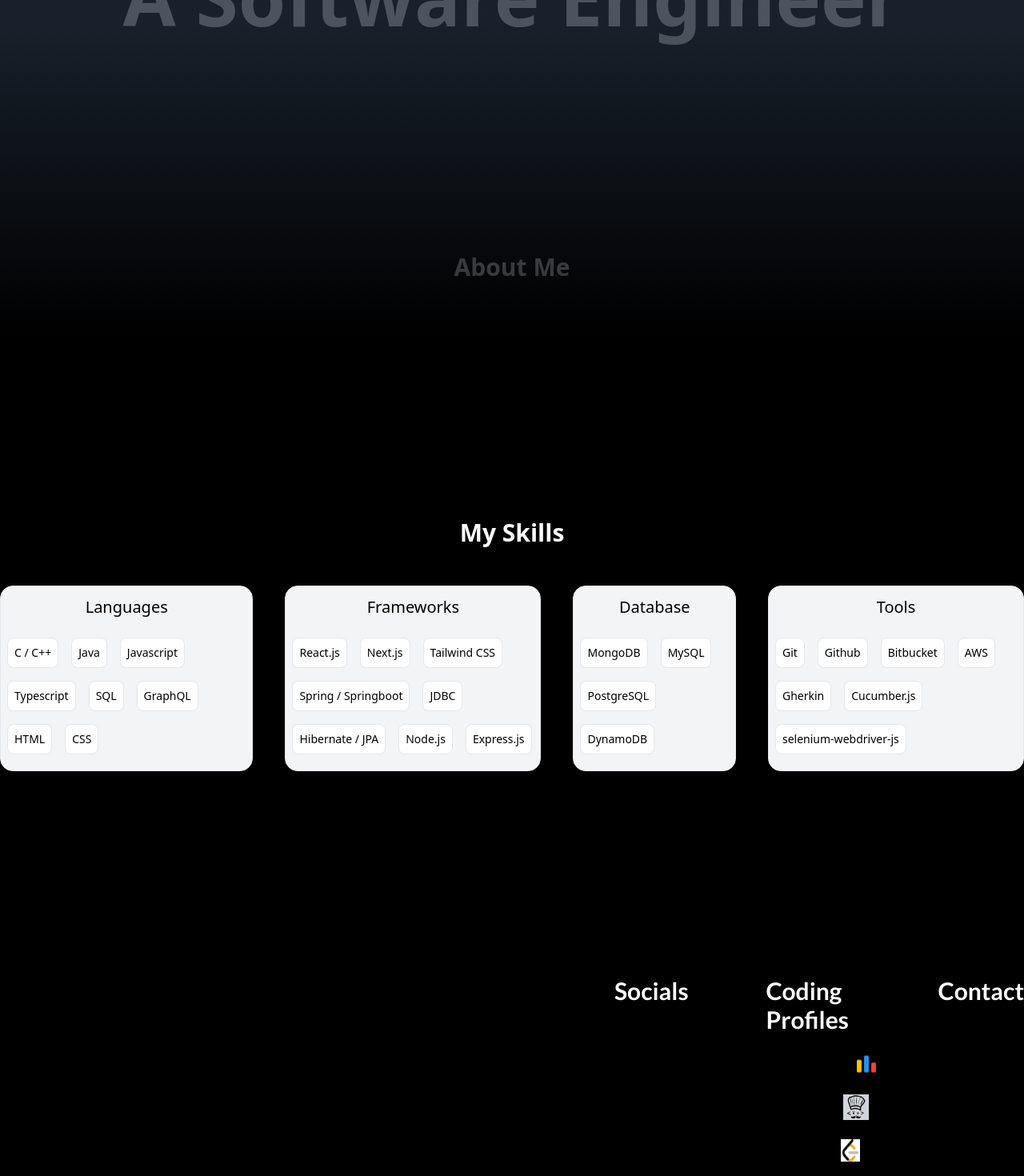
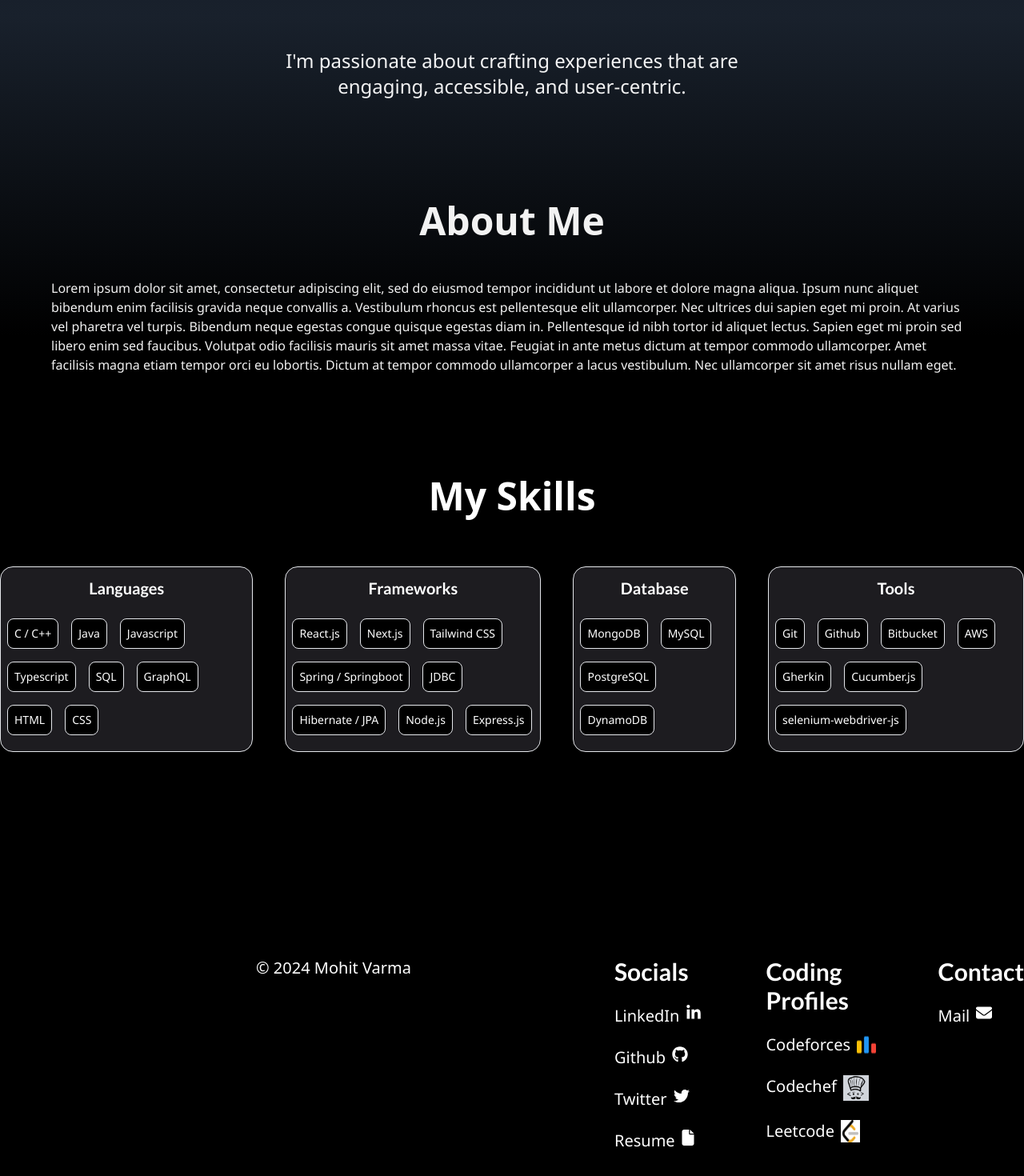
Before and after one commit to n0IQ/Portfolio, a Next.js app: page / in a window 1280 px wide. Shown: the part 380-1850 px from the top of the page at 80% size. Built offline with nearby package versions, Linux system fonts and the light colour scheme; a web font is replaced by a local one.

Commit message:
Adjusted styles according to dark mode

```diff
--- a/src/app/globals.css
+++ b/src/app/globals.css
@@ -24,12 +24,22 @@
 
 /* Tech Stacks */
 .tech-stack-card {
-  @apply text-center mt-3 text-xl;
+  @apply font-subHeading font-bold text-primary text-center mt-3 text-xl;
 }
 
 .skill-card {
-  @apply border rounded-lg p-2 m-2 text-sm;
+  @apply border rounded-lg p-2 m-2 text-sm text-primary font-content bg-black;
 }
+
+/* Work Experience */
+
+/* Project Card */
+.project-card-link-icons {
+  @apply w-8 text-white  mx-2 transform hover:scale-125 duration-300;
+}
+
+/* Project Display Section */
+
 
 /* Footer */
 
@@ -41,11 +51,6 @@
   @apply text-xl pt-6 font-content hover:cursor-pointer;
 }
 
-/* Work Experience */
-
-/* Project Card */
-.project-card-link-icons {
-  @apply w-8 text-white  mx-2 transform hover:scale-125 duration-300;
+.footer-social-links-text {
+  @apply hover:scale-105 hover:text-[#00FFFF]
 }
-
-/* Project Display Section */
--- a/src/app/work-experience/page.tsx
+++ b/src/app/work-experience/page.tsx
@@ -8,7 +8,7 @@
 export default function WorkExperience() {
   return (
     <div className="mt-32 ml-64">
-      <h1 className="text-4xl font-bold font-subHeading-800">
+      <h1 className="text-5xl text-primary opacity-95 font-bold font-subHeading-800">
         {WORK_EXPERIENCE_HEADING}
       </h1>
       <div className="mt-10">
--- a/src/components/Home/About.tsx
+++ b/src/components/Home/About.tsx
@@ -1,12 +1,12 @@
 export default function About() {
   return (
     <div className="mt-32 max-w-6xl mx-auto">
-      <h3 className="text-secondary text-center text-3xl font-subHeading-800 font-bold">
+      <h3 className="text-secondary opacity-95 text-center text-5xl font-subHeading-800 font-bold">
         About Me
       </h3>
 
       <div className="mt-12">
-        <p className="font-content text-contents">
+        <p className="font-content text-contents opacity-95">
           Lorem ipsum dolor sit amet, consectetur adipiscing elit, sed do
           eiusmod tempor incididunt ut labore et dolore magna aliqua. Ipsum nunc
           aliquet bibendum enim facilisis gravida neque convallis a. Vestibulum
--- a/src/components/Home/Footer.tsx
+++ b/src/components/Home/Footer.tsx
@@ -41,7 +41,9 @@
           </li>
           <li className="footer-social-links">
             <a href={LINKEDIN_URL} target="_blank" className="flex">
-              <span className="text-contents">LinkedIn</span>
+              <span className="text-contents footer-social-links-text">
+                LinkedIn
+              </span>
               <FontAwesomeIcon
                 icon={['fab', 'linkedin-in']}
                 className="w-5 ml-2 text-contents"
@@ -50,7 +52,9 @@
           </li>
           <li className="footer-social-links">
             <a href={GITHUB_URL} target="_blank" className="flex">
-              <span className="text-contents">Github</span>
+              <span className="text-contents footer-social-links-text">
+                Github
+              </span>
               <FontAwesomeIcon
                 icon={['fab', 'github']}
                 className="w-5 ml-2 text-contents"
@@ -59,7 +63,9 @@
           </li>
           <li className="footer-social-links">
             <a href={TWITTER_URL} target="_blank" className="flex">
-              <span className="text-contents">Twitter</span>
+              <span className="text-contents footer-social-links-text">
+                Twitter
+              </span>
               <FontAwesomeIcon
                 icon={['fab', 'twitter']}
                 className="w-5 ml-2 text-contents"
@@ -68,7 +74,9 @@
           </li>
           <li className="footer-social-links">
             <a href="" target="_blank" className="flex">
-              <span className="text-contents">Resume</span>
+              <span className="text-contents footer-social-links-text">
+                Resume
+              </span>
               <FontAwesomeIcon
                 icon={['fas', 'file']}
                 className="w-4 ml-2 text-contents"
@@ -87,7 +95,9 @@
               target="_blank"
               className="flex"
             >
-              <span className="text-contents">Codeforces</span>
+              <span className="text-contents footer-social-links-text">
+                Codeforces
+              </span>
               <img
                 src={CodeforcesLogo.src}
                 alt="codeforces-logo"
@@ -101,7 +111,9 @@
               target="_blank"
               className="flex"
             >
-              <span className="text-contents">Codechef</span>
+              <span className="text-contents footer-social-links-text">
+                Codechef
+              </span>
               <img src={CodechefLogo.src} className="ml-2 size-8 bg-gray-300" />
               {/* Codechef icon by Icons8 */}
             </a>
@@ -112,7 +124,9 @@
               target="_blank"
               className="flex"
             >
-              <span className="text-contents">Leetcode</span>
+              <span className="text-contents footer-social-links-text">
+                Leetcode
+              </span>
               <img
                 src={LeetcodeLogo.src}
                 alt="leetcode-logo"
@@ -132,7 +146,9 @@
               target="_blank"
               className="flex"
             >
-              <span className="text-contents">Mail</span>
+              <span className="text-contents footer-social-links-text">
+                Mail
+              </span>
               <FontAwesomeIcon
                 icon={['fas', 'envelope']}
                 className="w-5 ml-2 text-contents"
--- a/src/components/Home/Intro.tsx
+++ b/src/components/Home/Intro.tsx
@@ -1,12 +1,12 @@
 export default function Intro() {
   return (
-    <div className="text-center mt-36">
-      <h1 className="text-8xl font-title-900 font-bold text-primary">{`Hi. I'm Mohit`}</h1>
-      <h1 className="text-8xl font-title-900 font-bold text-primary">
+    <div className="text-center mt-48">
+      <h1 className="text-8xl font-title-900 font-bold text-primary opacity-95">{`Hi. I'm Mohit Varma`}</h1>
+      <h1 className="text-7xl font-title-900 font-bold text-primary opacity-95">
         A Software Engineer
       </h1>
       <div className="mx-auto max-w-2xl mt-20">
-        <p className="text-2xl font-content text-contents">
+        <p className="text-2xl font-content text-contents opacity-95">
           {`I'm passionate about crafting experiences that are engaging,
           accessible, and user-centric.`}
         </p>
--- a/src/components/Home/Navbar.tsx
+++ b/src/components/Home/Navbar.tsx
@@ -2,7 +2,7 @@
 
 export default function Navbar() {
   return (
-    <div>
+    <header className="fixed w-[100%] top-0 left-0">
       <nav className="bg-[#002D62]">
         <ul className="flex justify-center gap-16 mt-16">
           <li>
@@ -27,6 +27,6 @@
           </li>
         </ul>
       </nav>
-    </div>
+    </header>
   );
 }
--- a/src/components/Home/TechStack.tsx
+++ b/src/components/Home/TechStack.tsx
@@ -7,11 +7,11 @@
 export default function TeckStack() {
   return (
     <div className="mt-32">
-      <h2 className="text-secondary text-center text-3xl font-subHeading-800 font-bold">
+      <h2 className="text-secondary text-center text-5xl font-subHeading-800 font-bold">
         My Skills
       </h2>
 
-      <div className="flex justify-center gap-10 mt-12">
+      <div className="flex justify-center gap-10 mt-16">
         {techStacks.map((card: TechstackCardInterface, index: number) => {
           return (
             <TeckStackCard key={`${card.stackType}-${index}`} card={card} />
--- a/src/components/Home/TechStackCard.tsx
+++ b/src/components/Home/TechStackCard.tsx
@@ -6,12 +6,12 @@
   card: TechstackCardInterface;
 }) {
   return (
-    <div className="max-w-80 bg-gray-100 border rounded-2xl">
+    <div className="max-w-80 bg-projectCardBg border rounded-2xl">
       <div className="flex-1">
         <h4 className="tech-stack-card">{card.stackType}</h4>
-        <div className="flex flex-wrap mt-4 ">
+        <div className="flex flex-wrap mt-4">
           {card.skills.map((skill: string, index: number) => (
-            <div key={index} className="skill-card bg-white">
+            <div key={index} className="skill-card">
               {skill}
             </div>
           ))}
--- a/src/components/Work/WorkExperienceCard.tsx
+++ b/src/components/Work/WorkExperienceCard.tsx
@@ -9,13 +9,13 @@
   card: WorkExperienceInterface;
 }) {
   return (
-    <div className="flex border-2 mb-16 border-slate-200 rounded-xl p-5 max-w-screen-xl transition-transform ease-in-out delay-150 hover:scale-105 duration-300">
+    <div className="flex border-2 mb-16 border-slate-200 hover:border-orange-600 bg-black bg-opacity-80 opacity-95 rounded-xl p-5 max-w-screen-xl transition-transform ease-in-out delay-150 hover:scale-105 duration-300">
       <div className="flex items-center">
         <a href={card.link} target="_blank">
           <img
             src={
               card.companyName === 'Appfire'
-                ? AppFireDarkLogo.src
+                ? AppFireLightLogo.src
                 : TechCuratorsDarkLogo.src
             }
             alt={`${card.companyName}-logo`}
@@ -24,18 +24,21 @@
         </a>
       </div>
       <div className="ml-12">
-        <h2 className="font-subHeading-800 text-2xl text-slate-900">
+        <h2 className="font-subHeading-800 text-2xl text-primary opacity-95 font-bold">
           {card.companyName}
         </h2>
-        <h5 className="font-subHeading-800 text-base text-slate-700">
+        <h5 className="font-subHeading-800 text-base text-slate-300">
           {card.role}
         </h5>
-        <h5 className="font-content text-xs text-slate-700">{card.timeline}</h5>
+        <h5 className="font-content text-xs text-slate-200">{card.timeline}</h5>
         <ul className="list-disc pt-2 pl-6 max-w-4xl">
-          {card.work.map((work: string, index: number) => {
+          {card.description.map((descriptionItem: string, index: number) => {
             return (
-              <li key={index} className="font-content text-base text-slate-700">
-                {work}
+              <li
+                key={index}
+                className="font-content text-base text-primary opacity-95"
+              >
+                {descriptionItem}
               </li>
             );
           })}
--- a/tailwind.config.ts
+++ b/tailwind.config.ts
@@ -17,6 +17,7 @@
         background: 'black',
         primary: 'white',
         secondary: 'white',
+        contents: 'white',
         links: 'white',
         projectCardBg: '#1d1c20',
         projectCardHoverBg: '#000000bf',
```
Also changed, not shown: src/interfaces/workExperienceInterface.ts (+4 -4 lines).
